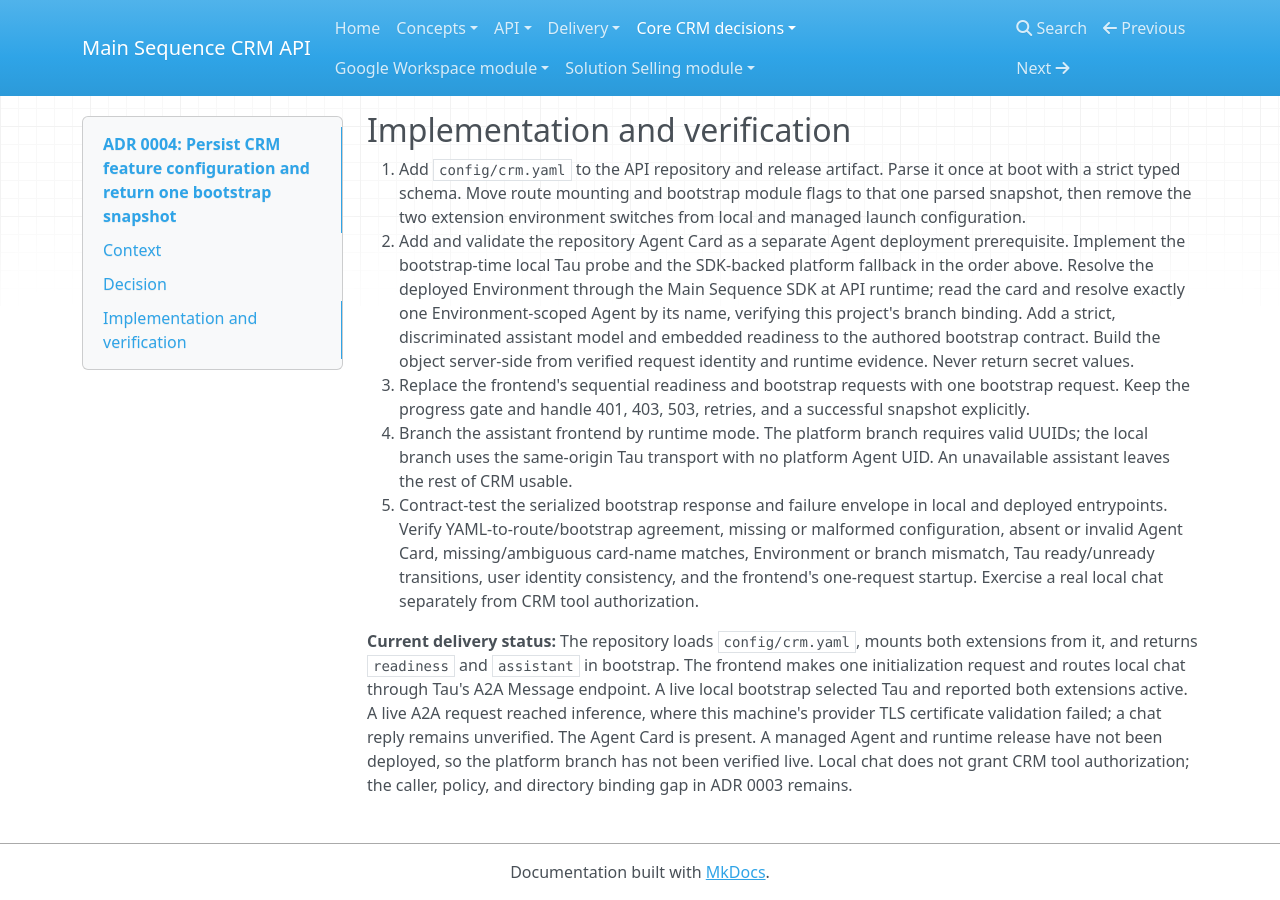
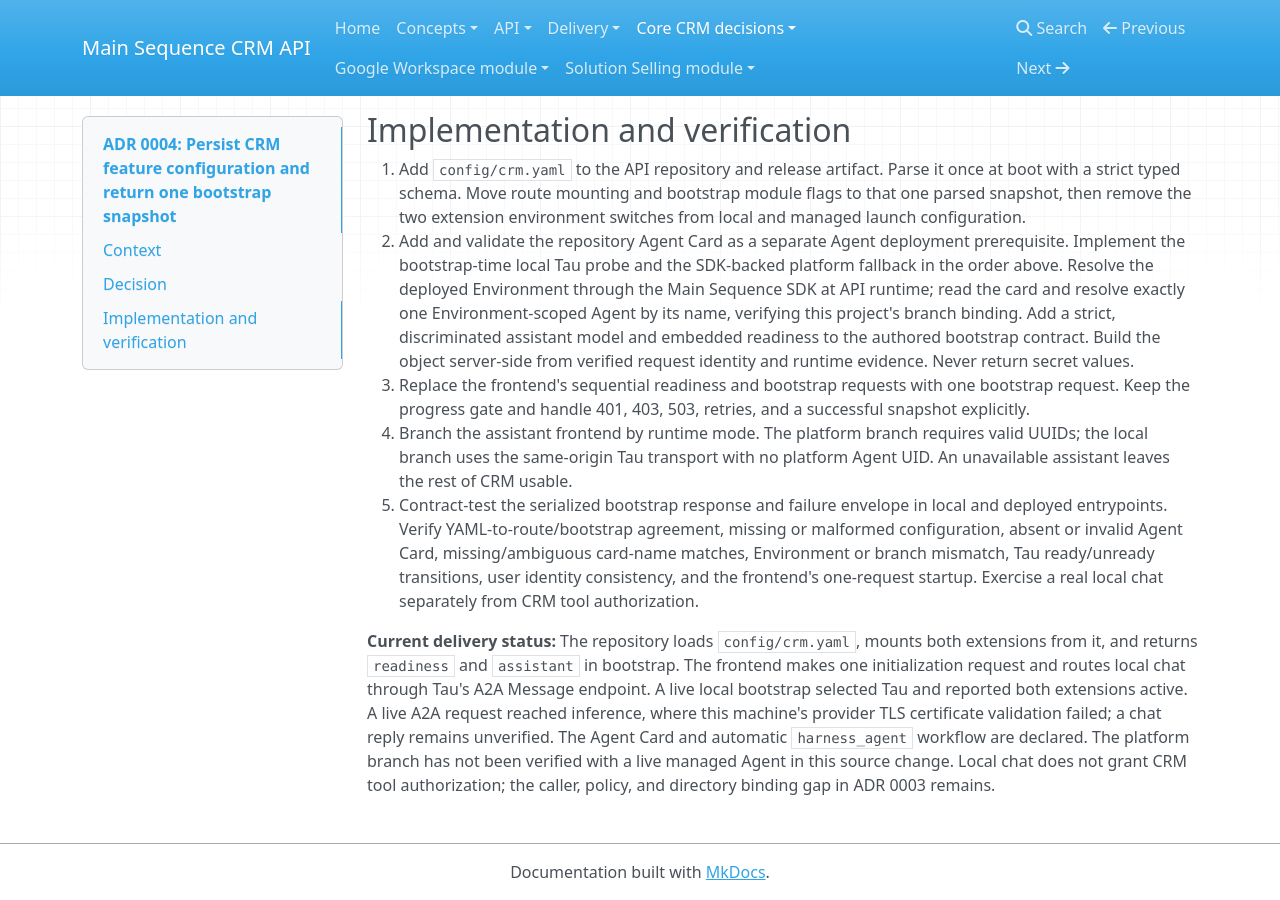
Before and after one commit to mainsequence-projects/MainSequenceCRMAPI, an MkDocs documentation site: the page built from docs/crm_core/adrs/0004-single-bootstrap-and-assistant-runtime.md, in a window 1280 px wide and 900 px high, scrolled down 4357 px. Built offline with MkDocs 1.6.1, drawn with Linux system fonts in a browser that asks for light colours; nearby versions of some CDN libraries.

```diff
--- a/docs/crm_core/adrs/0004-single-bootstrap-and-assistant-runtime.md
+++ b/docs/crm_core/adrs/0004-single-bootstrap-and-assistant-runtime.md
@@ -255,7 +255,7 @@
 Tau's A2A Message endpoint. A live local bootstrap selected Tau and reported
 both extensions active. A live A2A request reached inference, where this
 machine's provider TLS certificate validation failed; a chat reply remains
-unverified. The Agent Card is present. A managed Agent and
-runtime release have not been deployed, so the platform branch
-has not been verified live. Local chat does not grant CRM tool authorization;
+unverified. The Agent Card and automatic `harness_agent` workflow are declared.
+The platform branch has not been verified with a live managed Agent in this
+source change. Local chat does not grant CRM tool authorization;
 the caller, policy, and directory binding gap in ADR 0003 remains.
--- a/pyproject.toml
+++ b/pyproject.toml
@@ -4,7 +4,7 @@
 
 [project]
 name = "mainsequencecrmapi"
-version = "0.1.2"
+version = "0.1.3"
 readme = "README.md"
 requires-python = ">=3.13"
 dependencies = [
```
Also changed, not shown: 2 other files.
